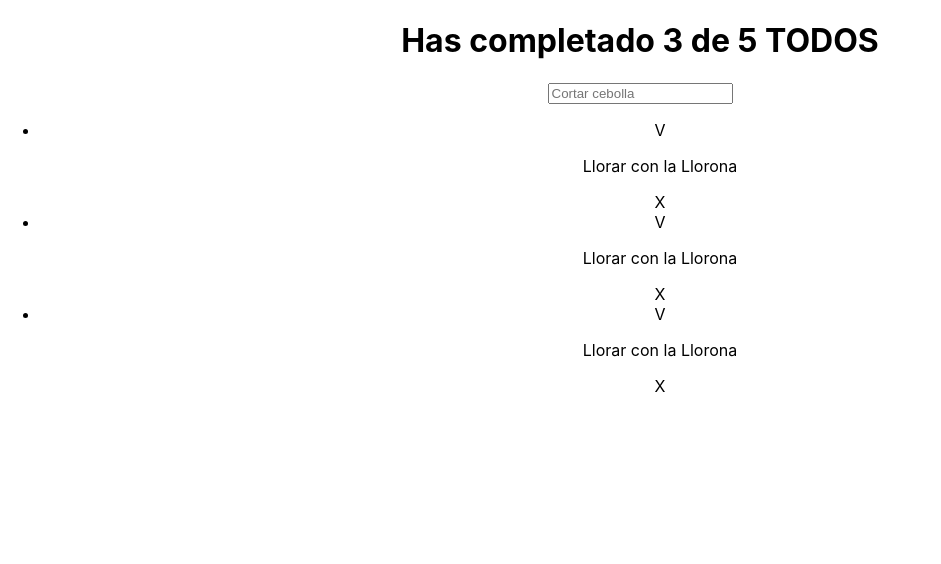
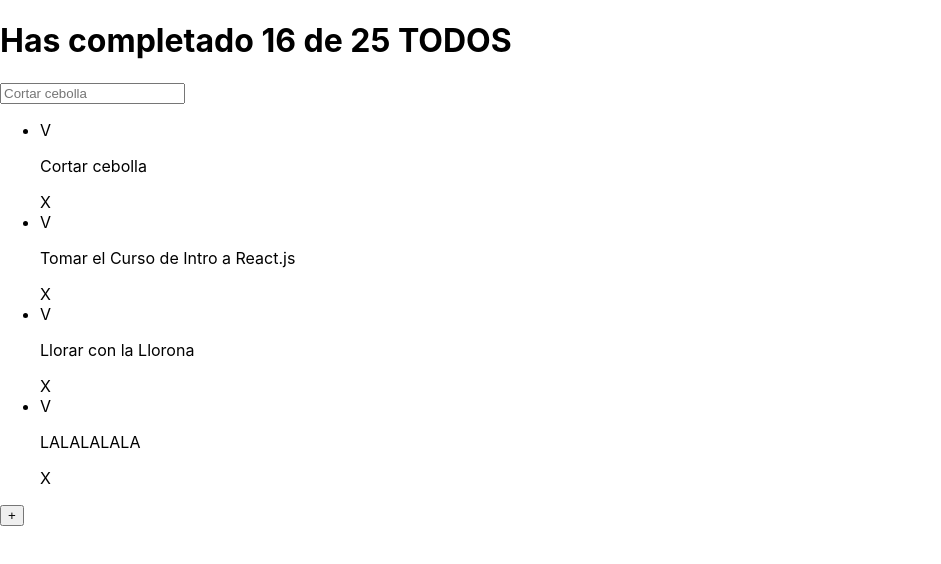
Before and after one commit to frankramd/platzi-react, a React (Create React App) app: page / in a window 1280 px wide. Shown: the top 564 px of the page, without its empty margins (0-941 px from the left). Built offline with nearby package versions, Linux system fonts and the light colour scheme.

Commit message:
curso-react-intro-03-props

```diff
--- a/src/App.js
+++ b/src/App.js
@@ -2,23 +2,35 @@
 import { TodoSearch } from './TodoSearch';
 import { TodoList } from './TodoList';
 import { TodoItem } from './TodoItem';
+import { CreateTodoButton } from './CreateTodoButton';
 import './App.css';
+import React from 'react';
+
+const defaultTodos = [
+  { text: 'Cortar cebolla', completed: true },
+  { text: 'Tomar el Curso de Intro a React.js', completed: false },
+  { text: 'Llorar con la Llorona', completed: false },
+  { text: 'LALALALALA', completed: false },
+];
 
 function App() {
   return (
-    <div className="App">
-
-      <TodoCounter />
+    <React.Fragment>
+      <TodoCounter completed={16} total={25} />
       <TodoSearch />
 
       <TodoList>
-        <TodoItem />
-        <TodoItem />
-        <TodoItem />
+        {defaultTodos.map(todo => (
+          <TodoItem
+            key={todo.text}
+            text={todo.text}
+            completed={todo.completed}
+          />
+        ))}
       </TodoList>
 
-      {/* <CreateTodoButton /> */}
-    </div>
+      <CreateTodoButton />
+    </React.Fragment>
   );
 }
 
--- /dev/null
+++ b/src/CreateTodoButton.js
@@ -0,0 +1,8 @@
+
+function CreateTodoButton() {
+  return (
+    <button>+</button>
+  );
+}
+
+export { CreateTodoButton };
--- a/src/TodoCounter.js
+++ b/src/TodoCounter.js
@@ -1,8 +1,8 @@
 
-function TodoCounter() {
+function TodoCounter({ total, completed }) {
   return (
     <h1>
-      Has completado 3 de 5 TODOS
+      Has completado {completed} de {total} TODOS
     </h1>
   );
 }
--- a/src/TodoItem.js
+++ b/src/TodoItem.js
@@ -1,9 +1,9 @@
 
-function TodoItem() {
+function TodoItem(props) {
   return (
     <li>
       <span>V</span>
-      <p>Llorar con la Llorona</p>
+      <p>{props.text}</p>
       <span>X</span>
     </li>
   );
--- a/src/TodoList.js
+++ b/src/TodoList.js
@@ -1,8 +1,8 @@
 
-function TodoList(props) {
+function TodoList({ children }) {
   return (
     <ul>
-      {props.children}
+      {children}
     </ul>
   );
 }
```
